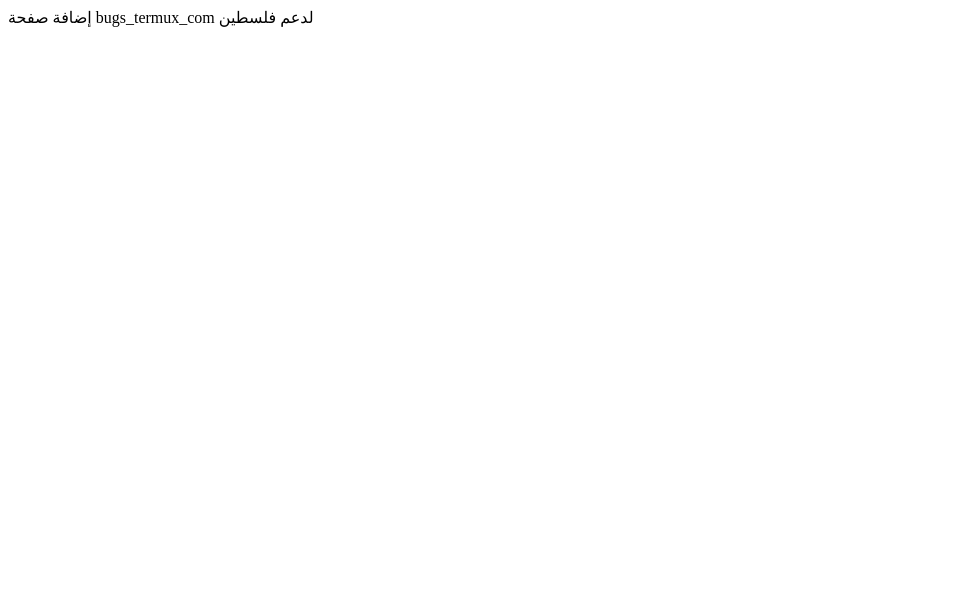
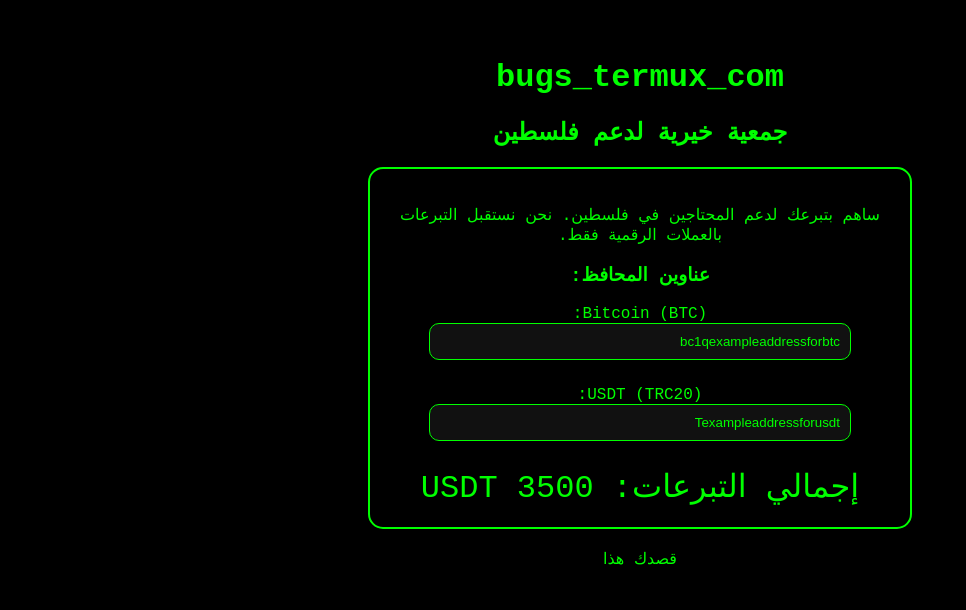
Before and after one commit to bugs-web/bugs_termux_com-, a plain HTML site: page index.html in a window 1280 px wide. Shown: the whole page, without its empty margins (0-966 px from the left). Drawn offline with Linux system fonts and the light colour scheme.

Commit message:
Update index.html
إنشاء ملف index.html لموقع دعم فلسطين

```diff
--- a/index.html
+++ b/index.html
@@ -1 +1,59 @@
-إضافة صفحة bugs_termux_com لدعم فلسطين
+<!DOCTYPE html><html lang="ar" dir="rtl">
+<head>
+    <meta charset="UTF-8">
+    <meta name="viewport" content="width=device-width, initial-scale=1.0">
+    <title>bugs_termux_com - دعم فلسطين</title>
+    <style>
+        body {
+            background-color: #000;
+            color: #0f0;
+            font-family: 'Courier New', Courier, monospace;
+            text-align: center;
+            padding: 30px;
+        }
+        .card {
+            border: 2px solid #0f0;
+            border-radius: 15px;
+            padding: 20px;
+            margin: 20px auto;
+            max-width: 500px;
+        }
+        input {
+            background: #111;
+            border: 1px solid #0f0;
+            color: #0f0;
+            padding: 10px;
+            width: 80%;
+            margin-bottom: 10px;
+            border-radius: 10px;
+        }
+        .counter {
+            font-size: 2em;
+            margin-top: 10px;
+        }
+    </style>
+</head>
+<body><h1>bugs_termux_com</h1>
+<h2>جمعية خيرية لدعم فلسطين</h2>
+
+<div class="card">
+    <p>ساهم بتبرعك لدعم المحتاجين في فلسطين. نحن نستقبل التبرعات بالعملات الرقمية فقط.</p>
+
+    <h3>عناوين المحافظ:</h3>
+    <p>Bitcoin (BTC): <br><input type="text" value="bc1qexampleaddressforbtc" readonly></p>
+    <p>USDT (TRC20): <br><input type="text" value="Texampleaddressforusdt" readonly></p>
+
+    <div class="counter">
+        إجمالي التبرعات: <span id="donationCount">0</span> USDT
+    </div>
+</div>
+
+<script>
+    // عداد التبرعات (يمكنك ربطه مع API لاحقاً)
+    let donationCount = 3500; // قيمة مبدئية
+    document.getElementById("donationCount").textContent = donationCount;
+</script>
+
+</body>
+</html>
+قصدك هذا
```
